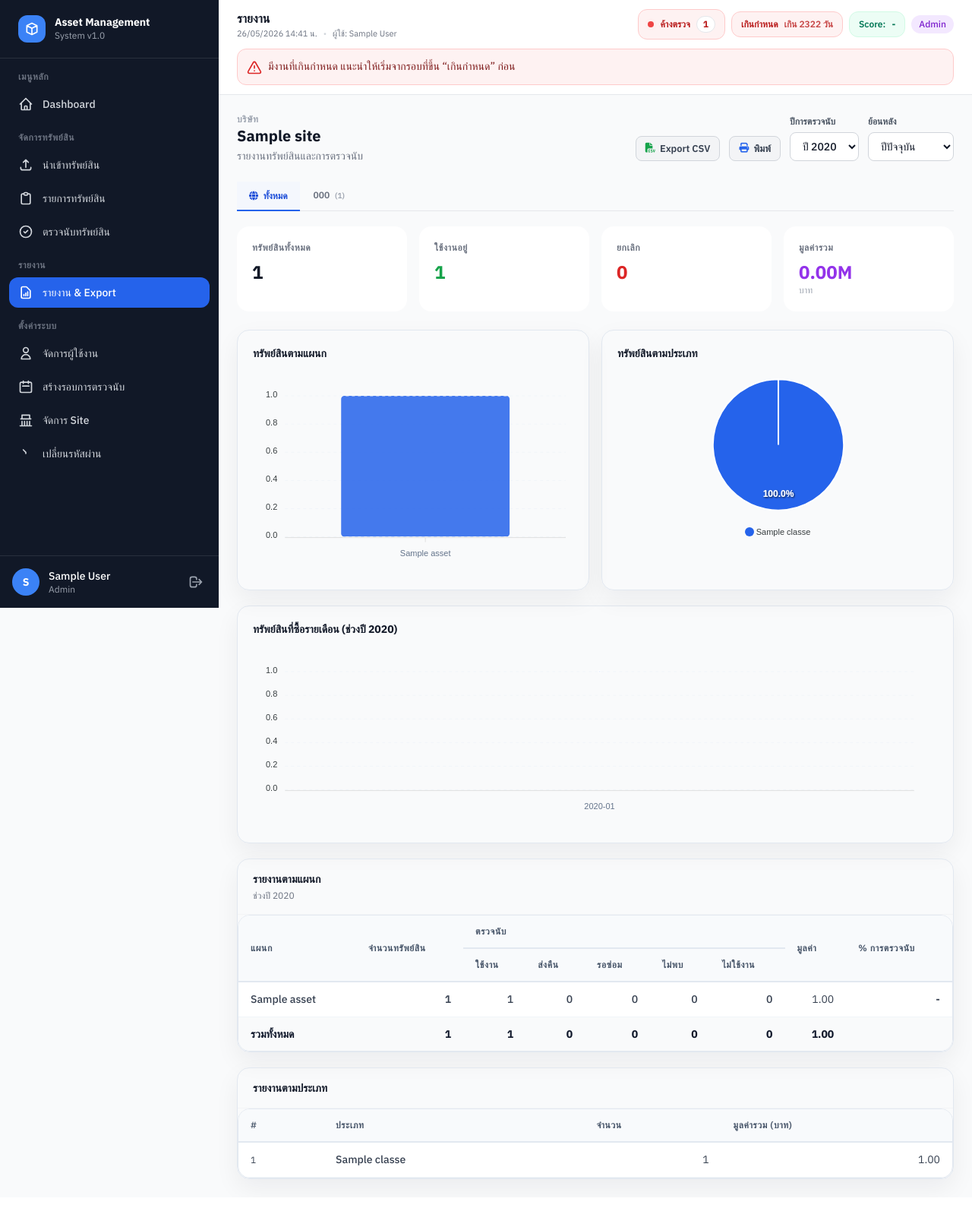
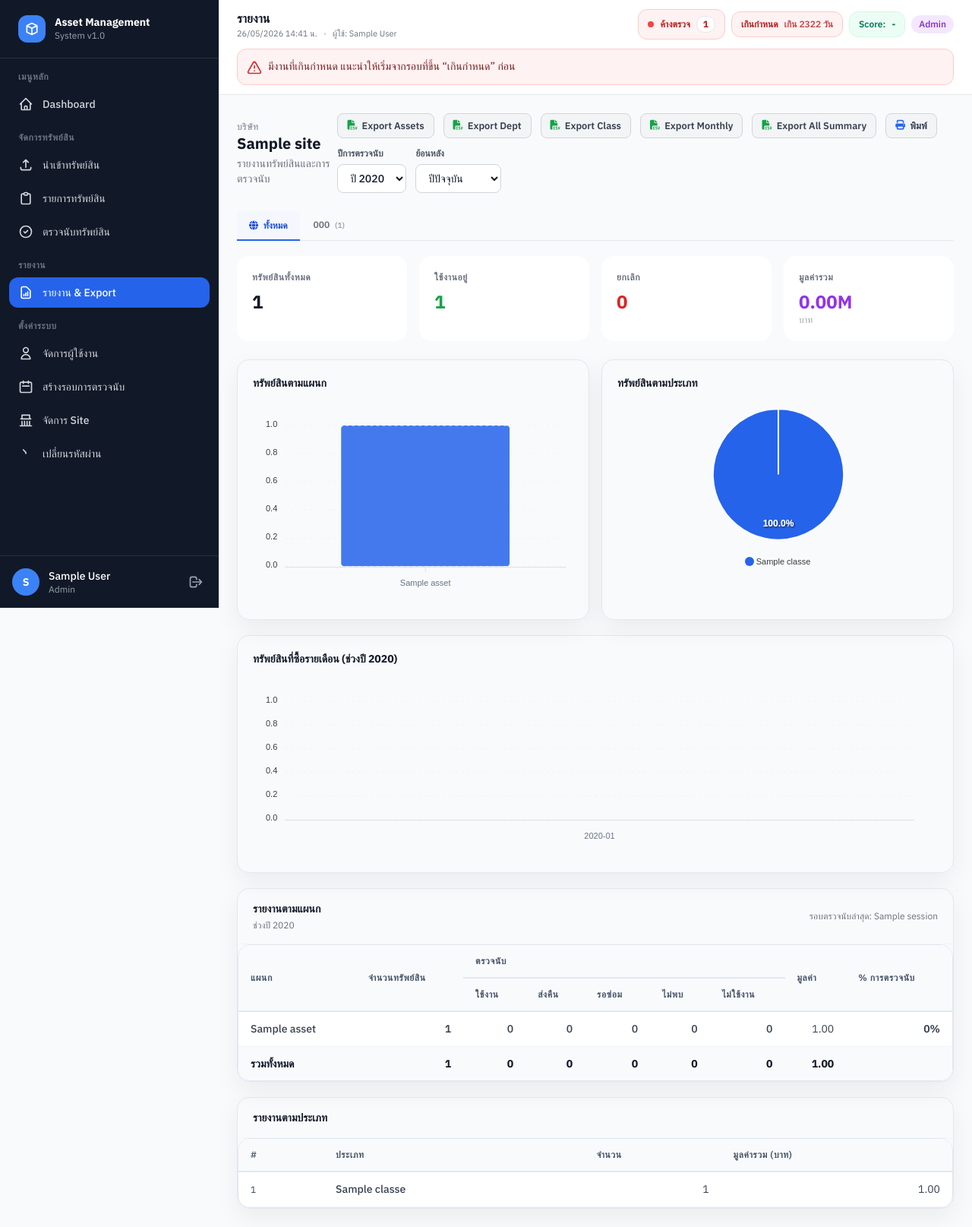
Before and after one commit to boonyadol-ksl/SmartAsset, a PHP site: page /pages/reports.php in a window 1280 px wide. Shown: the whole page at 76% size. Before the commit the page ends 1565 px from the top, so only its background shows below. Run offline with PHP 8.4, Linux system fonts and the light colour scheme; the visitor is signed in with stand-in values (Sample User, id 1); tables that the repository leaves empty or names only in its code hold one stand-in row (values such as "Sample post"); some libraries are stand-ins or nearby versions; some web fonts are replaced.

Commit message:
อัดเดท รายงานสรุปตามแผนก และ export

```diff
--- a/pages/reports.php
+++ b/pages/reports.php
@@ -44,15 +44,15 @@ $activeAssets  = $db->fetchOne("SELECT COUNT(*) as c FROM assets WHERE status='a
 $cancelled     = $db->fetchOne("SELECT COUNT(*) as c FROM assets WHERE status='cancelled'" . $summaryFilterSql, $summaryFilterParams)['c'];
 $totalValue    = $db->fetchOne("SELECT IFNULL(SUM(acquis_val),0) as v FROM assets WHERE status='active'" . $summaryFilterSql, $summaryFilterParams)['v'];
 
-$openInventorySession = $db->fetchOne("SELECT * FROM inventory_sessions WHERE status='open' ORDER BY id DESC LIMIT 1");
+$openAuditSession = $db->fetchOne("SELECT * FROM audit_sessions ORDER BY id DESC LIMIT 1");
 $checkedByDept = [];
-if ($openInventorySession) {
+if ($openAuditSession) {
     $rows = $db->fetchAll(
-        "SELECT a.department_code, COUNT(DISTINCT ir.asset_id) AS checked_count " .
-        "FROM inventory_results ir " .
-        "JOIN assets a ON ir.asset_id = a.id " .
-        "WHERE ir.session_id = ? GROUP BY a.department_code",
-        [$openInventorySession['id']]
+        "SELECT a.department_code, COUNT(DISTINCT aa.asset_id) AS checked_count " .
+        "FROM audit_assignments aa " .
+        "JOIN assets a ON aa.asset_id = a.id " .
+        "WHERE aa.session_id = ? AND aa.status = 'completed' GROUP BY a.department_code",
+        [$openAuditSession['id']]
     );
     foreach ($rows as $row) {
         $checkedByDept[$row['department_code']] = (int)$row['checked_count'];
@@ -61,14 +61,26 @@ if ($openInventorySession) {
 
 // By Department
 $byDept = $db->fetchAll(
-    "SELECT department_code, department_name, COUNT(*) as total, COUNT(*) as cnt, " .
-    "SUM(CASE WHEN status='active' THEN 1 ELSE 0 END) AS active_count, " .
-    "SUM(CASE WHEN status='returned' THEN 1 ELSE 0 END) AS returned_count, " .
-    "SUM(CASE WHEN status='repairing' THEN 1 ELSE 0 END) AS repairing_count, " .
-    "SUM(CASE WHEN status='not_found' THEN 1 ELSE 0 END) AS not_found_count, " .
-    "SUM(CASE WHEN status='inactive' THEN 1 ELSE 0 END) AS inactive_count, " .
-    "IFNULL(SUM(acquis_val),0) as val " .
-    "FROM assets WHERE 1=1" . $plantFilterSql . $yearFilterSql . " GROUP BY department_code, department_name ORDER BY total DESC",
+    "SELECT a.department_code, a.department_name, COUNT(*) as total, COUNT(*) as cnt, " .
+    "SUM(CASE WHEN aa.remark LIKE '%\"check_result\":\"active\"%' THEN 1 ELSE 0 END) AS active_count, " .
+    "SUM(CASE WHEN aa.remark LIKE '%\"check_result\":\"returned\"%' THEN 1 ELSE 0 END) AS returned_count, " .
+    "SUM(CASE WHEN aa.remark LIKE '%\"check_result\":\"repairing\"%' THEN 1 ELSE 0 END) AS repairing_count, " .
+    "SUM(CASE WHEN aa.remark LIKE '%\"check_result\":\"not_found\"%' THEN 1 ELSE 0 END) AS not_found_count, " .
+    "SUM(CASE WHEN aa.remark LIKE '%\"check_result\":\"inactive\"%' THEN 1 ELSE 0 END) AS inactive_count, " .
+    "IFNULL(SUM(a.acquis_val),0) as val " .
+    "FROM assets a " .
+    "LEFT JOIN (" .
+    "    SELECT aa1.asset_id, aa1.remark " .
+    "    FROM audit_assignments aa1 " .
+    "    WHERE aa1.status = 'completed' " .
+    "      AND aa1.id = (" .
+    "          SELECT MAX(aa2.id) " .
+    "          FROM audit_assignments aa2 " .
+    "          WHERE aa2.asset_id = aa1.asset_id " .
+    "            AND aa2.status = 'completed'" .
+    "      )" .
+    ") aa ON aa.asset_id = a.id " .
+    "WHERE 1=1" . $plantFilterSql . $yearFilterSql . " GROUP BY a.department_code, a.department_name ORDER BY total DESC",
     array_merge($plantFilterParams, $yearFilterParams)
 );
 
@@ -107,9 +119,21 @@ $monthly = $db->fetchAll(
                     <h1 class="text-xl font-bold text-gray-900"><?= htmlspecialchars($companyName) ?></h1>
                     <p class="text-sm text-gray-500 mt-0.5">รายงานทรัพย์สินและการตรวจนับ</p>
                 </div>
-                <div class="flex items-end gap-3">
+                <div class="flex items-end gap-3 flex-wrap">
                     <a href="<?= APP_URL ?>/api/export.php?type=assets&format=csv<?= $selectedPlant ? '&plant=' . urlencode($selectedPlant) : '' ?><?= '&audit_year=' . urlencode($selectedYear) . '&year_span=' . urlencode($selectedSpan) ?>" class="btn btn-secondary btn-sm">
-                        <i class="fas fa-file-csv text-green-600"></i> Export CSV
+                        <i class="fas fa-file-csv text-green-600"></i> Export Assets
+                    </a>
+                    <a href="<?= APP_URL ?>/api/export.php?type=report&section=dept&format=csv<?= $selectedPlant ? '&plant=' . urlencode($selectedPlant) : '' ?><?= '&audit_year=' . urlencode($selectedYear) . '&year_span=' . urlencode($selectedSpan) ?>" class="btn btn-secondary btn-sm">
+                        <i class="fas fa-file-csv text-green-600"></i> Export Dept
+                    </a>
+                    <a href="<?= APP_URL ?>/api/export.php?type=report&section=class&format=csv<?= $selectedPlant ? '&plant=' . urlencode($selectedPlant) : '' ?><?= '&audit_year=' . urlencode($selectedYear) . '&year_span=' . urlencode($selectedSpan) ?>" class="btn btn-secondary btn-sm">
+                        <i class="fas fa-file-csv text-green-600"></i> Export Class
+                    </a>
+                    <a href="<?= APP_URL ?>/api/export.php?type=report&section=monthly&format=csv<?= $selectedPlant ? '&plant=' . urlencode($selectedPlant) : '' ?><?= '&audit_year=' . urlencode($selectedYear) . '&year_span=' . urlencode($selectedSpan) ?>" class="btn btn-secondary btn-sm">
+                        <i class="fas fa-file-csv text-green-600"></i> Export Monthly
+                    </a>
+                    <a href="<?= APP_URL ?>/api/export.php?type=report&section=all&format=csv<?= $selectedPlant ? '&plant=' . urlencode($selectedPlant) : '' ?><?= '&audit_year=' . urlencode($selectedYear) . '&year_span=' . urlencode($selectedSpan) ?>" class="btn btn-secondary btn-sm">
+                        <i class="fas fa-file-csv text-green-600"></i> Export All Summary
                     </a>
                     <button onclick="printPage()" class="btn btn-secondary btn-sm">
                         <i class="fas fa-print text-blue-600"></i> พิมพ์
@@ -201,8 +225,8 @@ $monthly = $db->fetchAll(
                     <h3 class="font-bold text-gray-900 text-sm">รายงานตามแผนก</h3>
                     <p class="text-xs text-gray-500 mt-1">ช่วงปี <?= htmlspecialchars($yearLabel) ?><?= $selectedPlant ? ' | Plant: ' . htmlspecialchars($selectedPlant) : '' ?></p>
                 </div>
-                <?php if ($openInventorySession): ?>
-                <span class="text-xs text-gray-500">รอบตรวจนับเปิดอยู่: <?= htmlspecialchars($openInventorySession['session_name']) ?></span>
+                <?php if ($openAuditSession): ?>
+                <span class="text-xs text-gray-500">รอบตรวจนับล่าสุด: <?= htmlspecialchars($openAuditSession['session_name']) ?></span>
                 <?php endif; ?>
             </div>
             <div class="table-wrap">
@@ -238,7 +262,7 @@ $monthly = $db->fetchAll(
                             <td class="text-right">
                                 <?= number_format($d['val'], 2) ?>
                             </td>
-                            <td class="text-right font-semibold"><?= $openInventorySession ? $pct . '%' : '-' ?></td>
+                            <td class="text-right font-semibold"><?= $openAuditSession ? $pct . '%' : '-' ?></td>
                         </tr>
                         <?php endforeach; ?>
                     </tbody>
```
Also changed, not shown: api/export.php (+108 -2 lines), pages/dashboard.php (+4 -4 lines).
